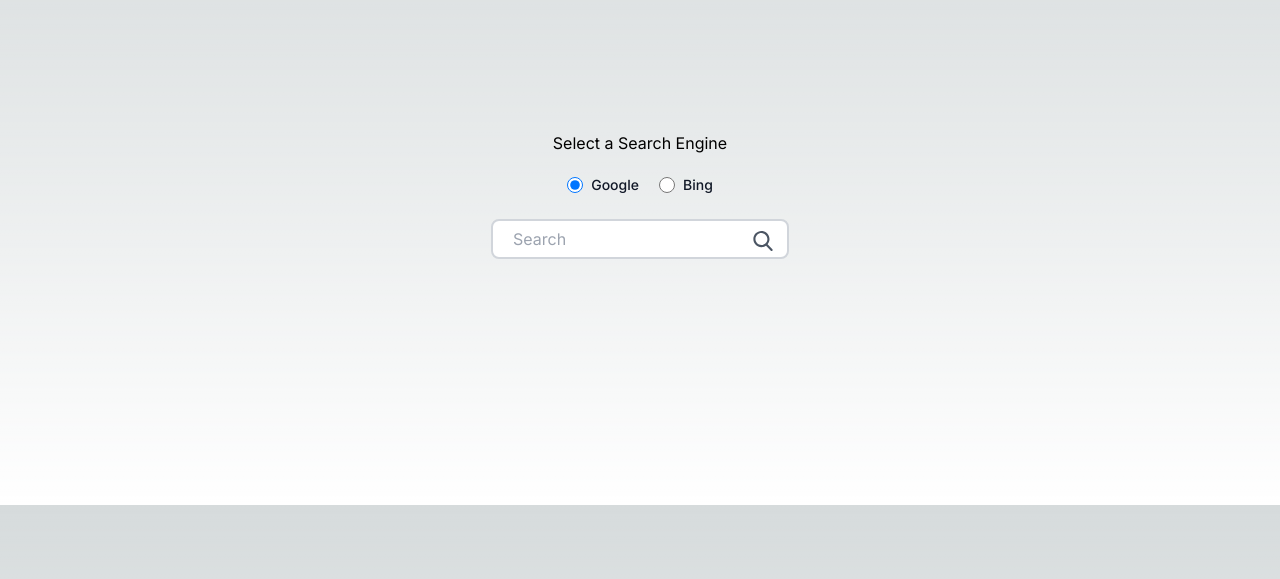
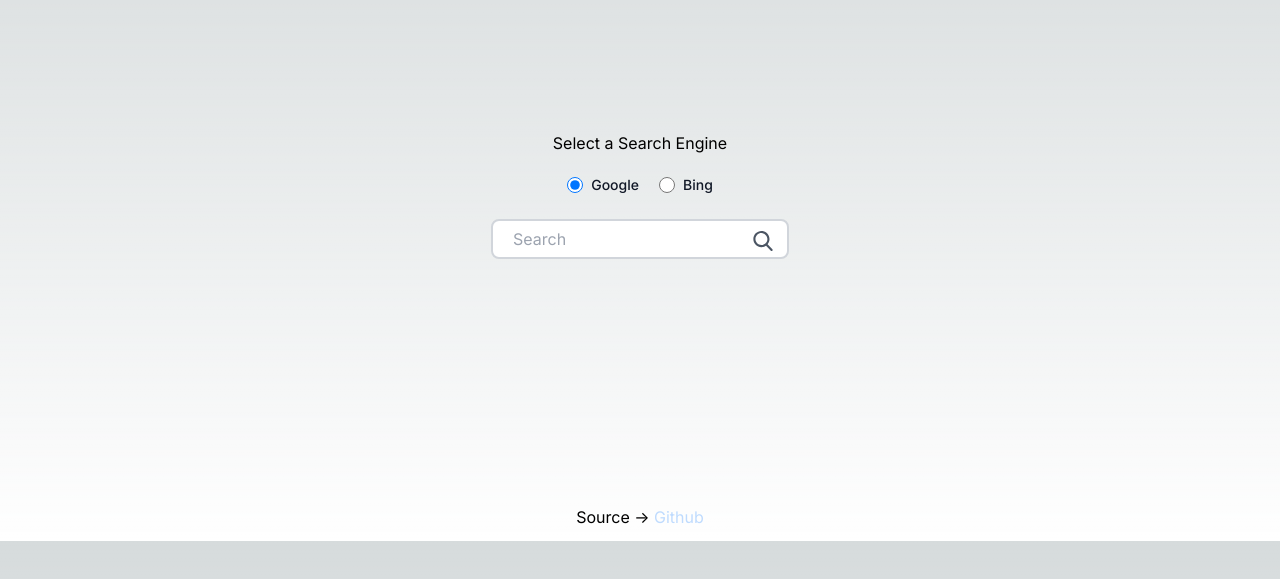
Before and after one commit to Qewertyy/AverageImages, a Next.js app: page / in a window 1280 px wide. Shown: the part 135-714 px from the top of the page. Built offline with nearby package versions, Linux system fonts and the light colour scheme.

Commit message:
chore: add source.

```diff
--- a/src/app/layout.tsx
+++ b/src/app/layout.tsx
@@ -29,7 +29,19 @@
         <meta name="renderer" content="webkit"/>
         <meta httpEquiv="X-UA-Compatible" content="IE=edge,chrome=1"/>
       </head>
-      <body className={inter.className}>{children}</body>
+      <body className={inter.className}>
+        {children}
+        <p className="text-center mb-3">
+          Source -&gt;{" "}
+          <a
+            target="_blank"
+            className=" text-blue-200 hover:underline"
+            href="https://github.com/Qewertyy/AverageNews"
+          >
+            Github
+          </a>
+        </p>
+      </body>
     </html>
   )
 }
```
